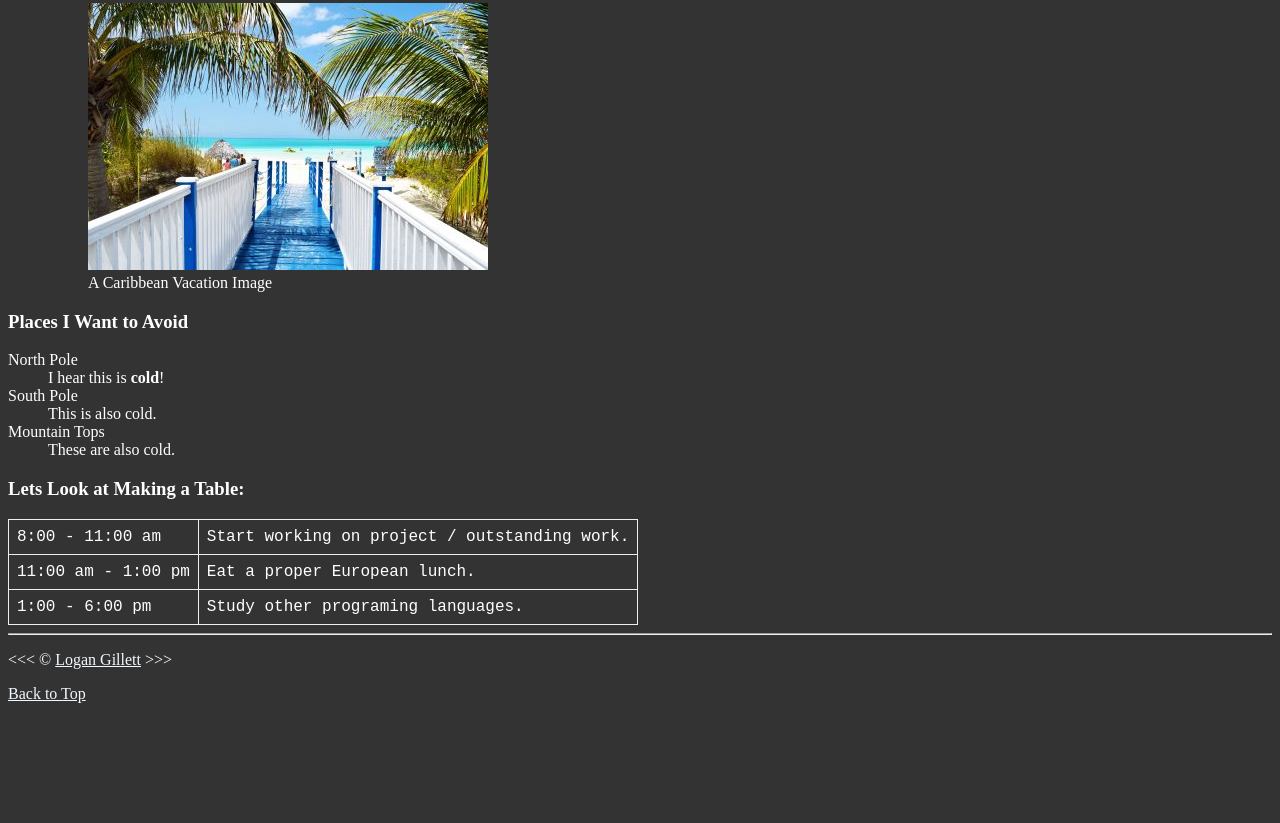
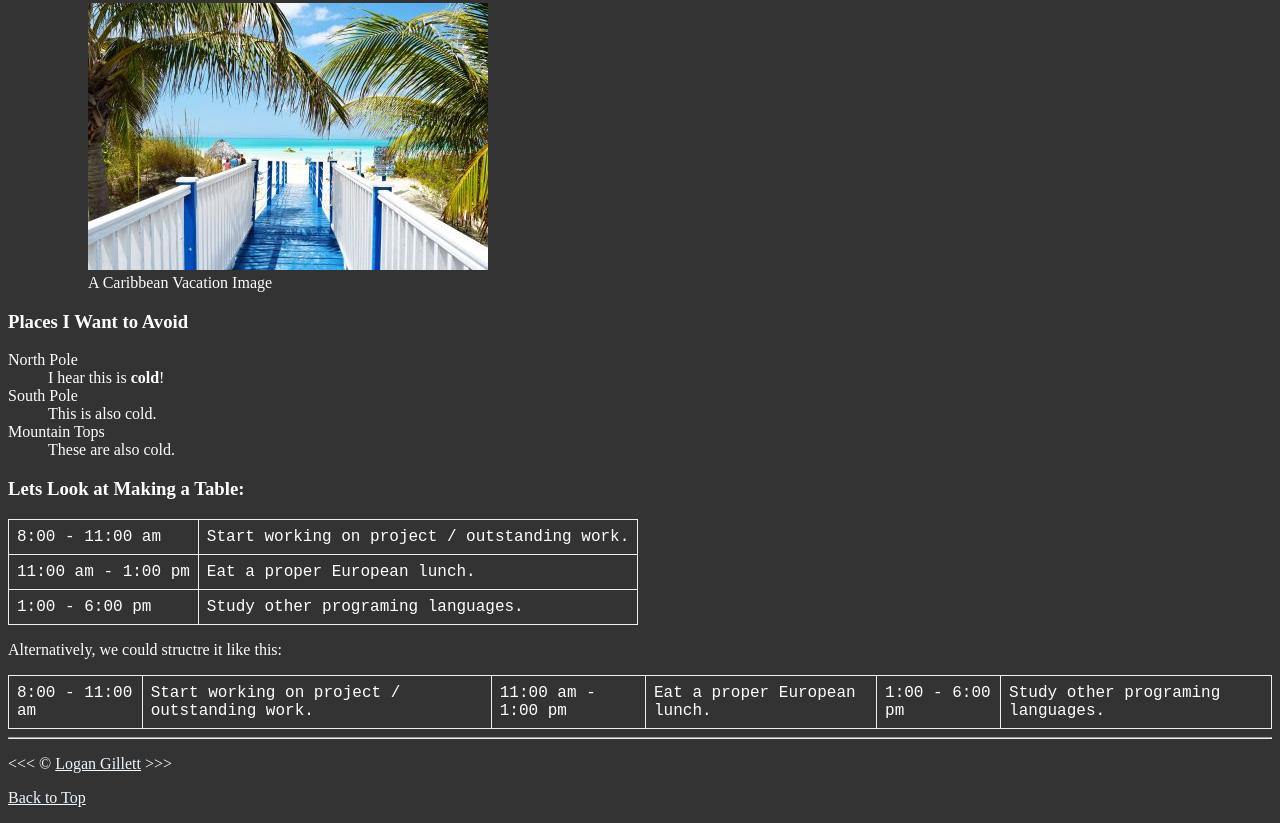
Before and after one commit to LogaGill489/html-outline-full, a plain HTML site: page 07-lesson/index.html in a window 1280 px wide. Shown: the part 1219-2042 px from the top of the page. Before the commit the page ends 1938 px from the top, so only its background shows below. Drawn offline with Linux system fonts and the light colour scheme.

Commit message:
Added the table in a different format to help demonstrate how it might be modified using table rows.

```diff
--- a/07-lesson/index.html
+++ b/07-lesson/index.html
@@ -134,6 +134,19 @@
                         <td>Study other programing languages.</td>
                     </tr>
                 </table>
+
+                <p>Alternatively, we could structre it like this:</p>
+
+                <table>
+                    <tr>
+                        <td><time datetime="08:00">8:00</time> - <time datetime="11:00">11:00 am</time></td>
+                        <td>Start working on project / outstanding work.</td>
+                        <td><time datetime="11:00">11:00 am</time> - <time datetime="13:00">1:00 pm</time></td>
+                        <td>Eat a proper European lunch.</td>
+                        <td><time datetime="13:00">1:00</time> - <time datetime="18:00">6:00 pm</time></td>
+                        <td>Study other programing languages.</td>
+                    </tr>
+                </table>
             </section>
         </article>
     </main>
```
